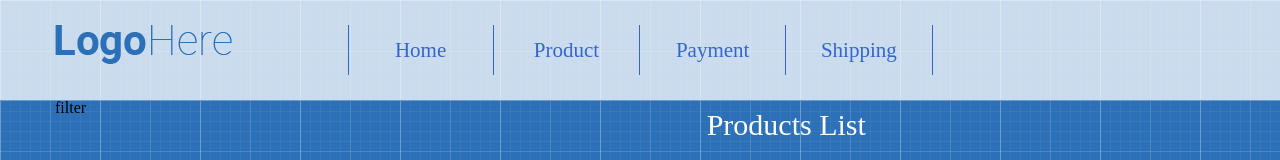
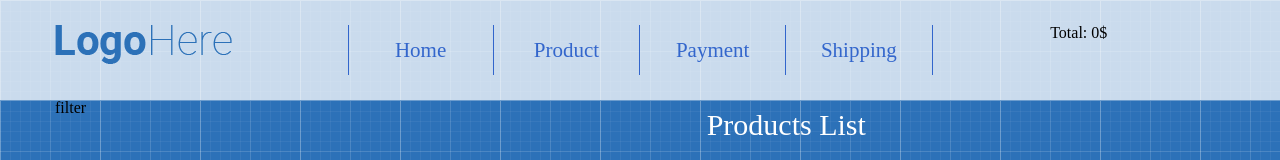
Before and after one commit to KRybiy/shop-project, a React (Create React App) app: page / in a window 1280 px wide. Shown: the top 160 px of the page. Built offline with nearby package versions, Linux system fonts and the light colour scheme.

Commit message:
calc total price for product

```diff
--- a/src/App/App.js
+++ b/src/App/App.js
@@ -11,6 +11,7 @@ class App extends Component {
 
     state ={
         productsInCart: {
+
         }
     }
 
@@ -22,6 +23,7 @@ class App extends Component {
             }
         }))
     }
+
     render () {
         return (
             <div>
--- a/src/App/Header/Cart/Cart.js
+++ b/src/App/Header/Cart/Cart.js
@@ -9,8 +9,6 @@ const productsMap = products.reduce((accObj,product) => ({
 	[product.id]:product
 }),{})
 
-console.log(products)
-console.log(productsMap)
 
 const Cart= ({
 	productsInCart,
@@ -24,6 +22,11 @@ const Cart= ({
 								<span>{productsMap[productId].name}</span>: <span>{productsInCart[productId]}</span></div>
 							))
 						}
+						<div>Total: {
+							keys(productsInCart).reduce((total,productId) => (
+								total + (productsMap[productId].price * productsInCart[productId])
+							), 0)
+						}$</div>
 					</div>
 
     )
--- a/src/App/Main/Products/ProductListItem.js
+++ b/src/App/Main/Products/ProductListItem.js
@@ -66,7 +66,7 @@ class ProductListItem extends Component {
                 {this.renderQuantity()}
                 <div className="product-price"> {price}$</div>
                 <button className="btn-add-to-cart"
-                    onClick={()=> {addProductToCart (id,1)}}
+                    onClick={()=> {addProductToCart (id,this.state.productCount)}}
                 > Add to Cart </button>
             </div>
         )
```
